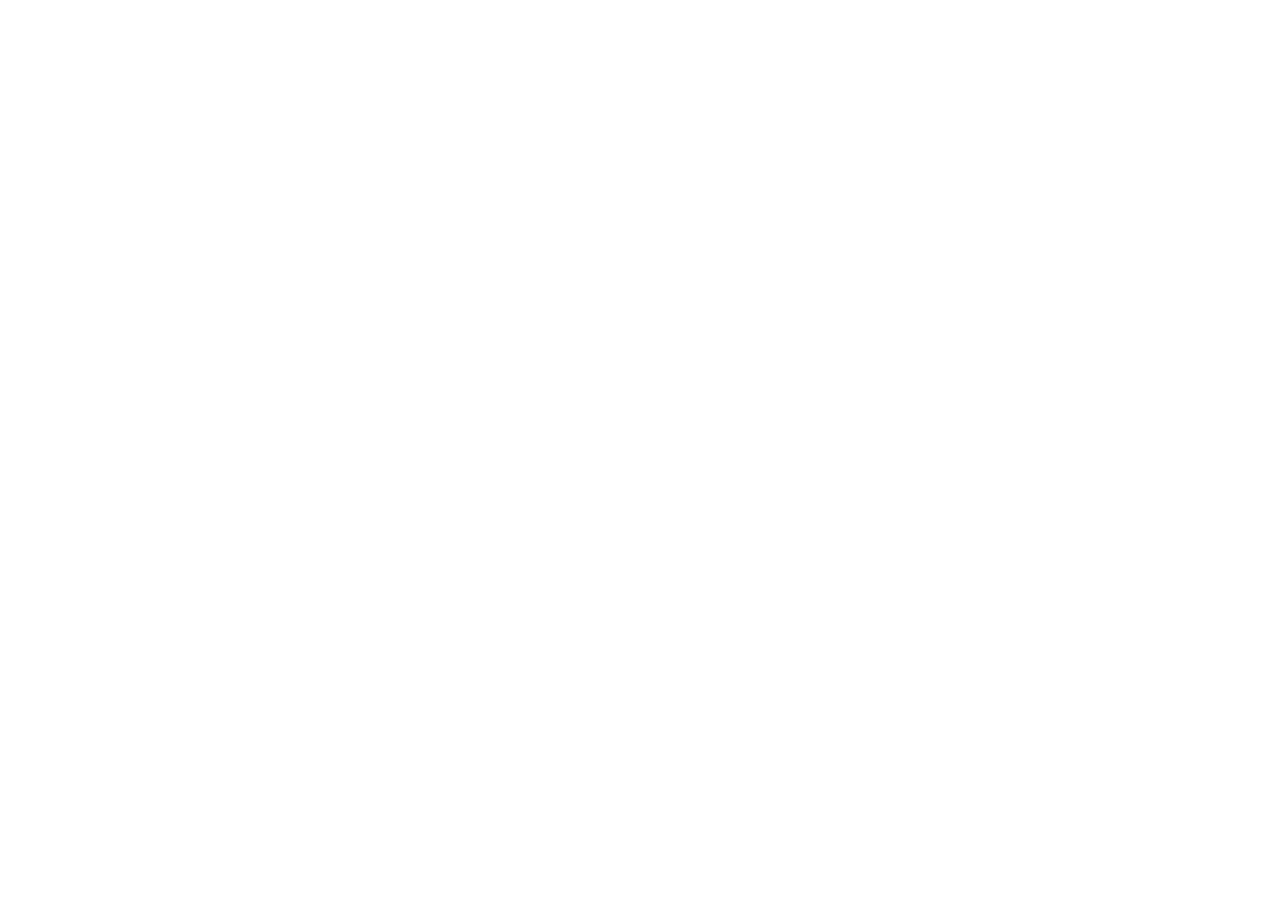
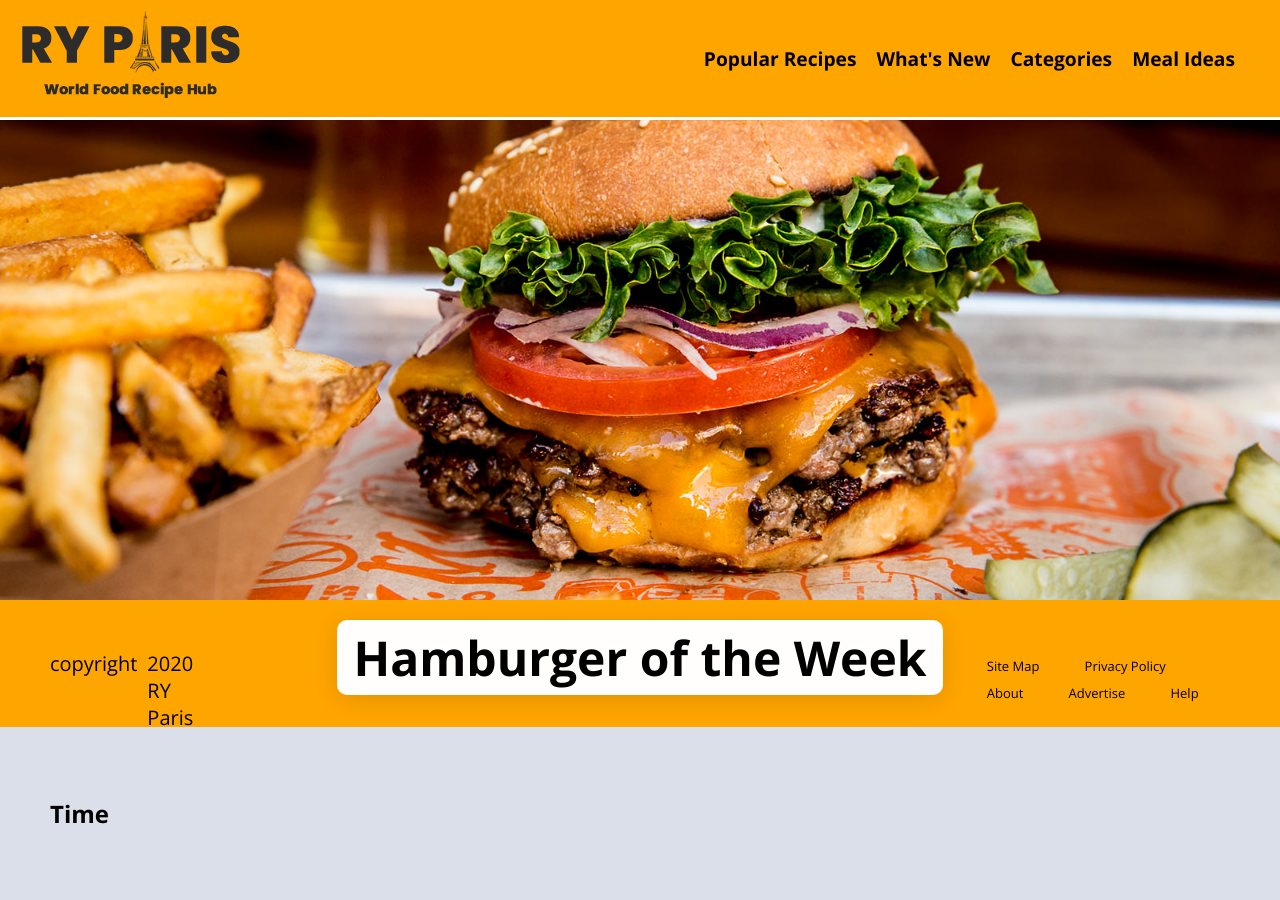
Before and after one commit to pejavrajich8/Paris-Burger-Site, a plain HTML site: page recipe.html in a window 1280 px wide. Before the commit the page ends 800 px from the top, so only its background shows below. Drawn offline with nearby package versions, Linux system fonts and the light colour scheme.

Commit message:
finished the main page started the second page

```diff
--- a/css/style.css
+++ b/css/style.css
@@ -32,7 +32,7 @@ body {
 .header-nav {
     display: flex;
     gap: 20px;
-    margin: 0;
+    margin: 40px;
     padding: 0;
 }
 
@@ -112,7 +112,6 @@ body {
  .image-box2 {
     display: flex;
     justify-content: space-around;
-    gap: 16px;
     flex-wrap: wrap;
 }
 
@@ -130,7 +129,7 @@ body {
     text-align: center;
     margin: 0px 40px 0px 40px;
     background: rgba(255, 255, 255, 0.99);
-    Padding: 5px 16px 5px 16px;
+    Padding: 20px 20px 20px 20px ;
 }
 
 .image-box3 {
@@ -144,3 +143,65 @@ body {
     background-color: #DADFEA;
     padding: 10px;
 }
+
+.foot {
+    display: flex;
+    padding: 50px;
+    background: orange;
+    font-size: 20px;
+}
+
+.copy {
+    margin-left: 10px;
+    margin-right: 750px
+}
+
+.material-symbols-outlined {
+  font-variation-settings:
+  'FILL' 0,
+  'wght' 400,
+  'GRAD' 0,
+  'opsz' 24
+}
+
+
+.foot a {
+    font-size: small;
+    margin: 20px;
+
+}
+
+.recipe-image {
+    background-image: url('../images/burger-hero.jpg');
+    background-size: cover;
+    background-position: center;
+    background-repeat: no-repeat;
+    height: 60vh;
+    display: flex;
+    justify-content: center;
+    align-items: flex-end;
+    flex-wrap: wrap;
+}
+
+
+.sph {
+
+    background: rgba(255, 255, 255, 0.99);
+    padding: 5px 16px 5px 16px;
+    border-radius: 10px;
+    display: inline-block;
+    min-height: 50px;
+    margin-top: 500px;
+    box-shadow: 0 4px 24px rgba(0,0,0,0.12);
+    font-size: 3rem;
+    font-weight: bold;
+
+
+}
+
+.grey-box3 {
+    display: flex;
+    padding: 50px;
+    width: 100%;
+    background-color: #DADFEA;
+}
--- a/recipe.html
+++ b/recipe.html
@@ -3,9 +3,43 @@
 <head>
     <meta charset="UTF-8">
     <meta name="viewport" content="width=device-width, initial-scale=1.0">
+    <link rel="stylesheet" href="css/style.css">
     <title>Document</title>
 </head>
 <body>
-
+    <header class="header">
+        <div class="header-logo">
+            <img src="images/ryparis-logo.png" alt="Site Logo">
+        </div>
+        <div class="header-menus">
+            <nav class="header-nav">
+                <a href="index.html" class="header-link">Popular Recipes</a>
+                <a href="#" class="header-link">What's New</a>
+                <a href="#" class="header-link">Categories</a>
+                <a href="#" class="header-link">Meal Ideas</a>
+            </nav>
+        </div>
+    </header>
+    <main>
+        <div class="recipe-image">
+            <h1 class="sph"> Hamburger of the Week </h1>
+            <div class="grey-box3">
+                <h2>Time</h2>
+            </div>
+        </div>
+    </main>
+    <footer>
+    <div class="foot">
+        <span class="material-symbols-outlined">copyright</span>
+        <div class="copy">2020 RY Paris</div>
+           <div class="blinks">
+        <a>Site Map</a>
+        <a>Privacy Policy</a>
+        <a>About</a>
+        <a>Advertise</a>
+        <a>Help</a>
+    </div>
+    </div>
+</footer>
 </body>
 </html>
```
Also changed, not shown: index.html (+14 -0 lines).
